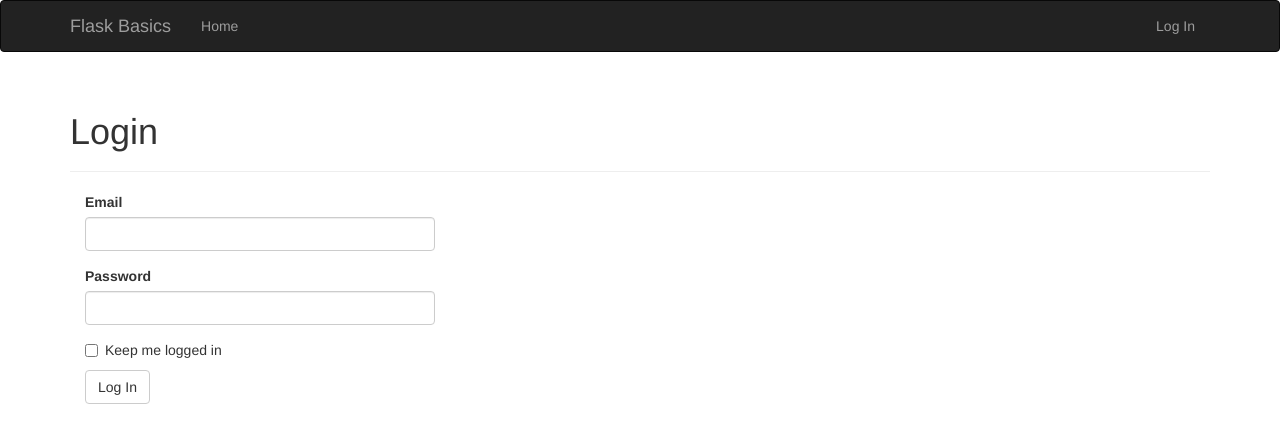
After one commit to mm-grybel/Flask-Blog, a Flask app: page /auth/login in a window 1280 px wide. The commit adds this page. Shown: the top 443 px of the page. Run offline with Flask 2, Linux system fonts and the light colour scheme; some libraries are stand-ins or nearby versions.

Commit message:
Added user authentication

```diff
--- /dev/null
+++ b/app/auth/__init__.py
@@ -0,0 +1,5 @@
+from flask import Blueprint
+
+auth = Blueprint('auth', __name__)
+
+from . import views
--- /dev/null
+++ b/app/auth/forms.py
@@ -0,0 +1,9 @@
+from flask_wtf import FlaskForm
+from wtforms import StringField, PasswordField, BooleanField, SubmitField
+from wtforms.validators import DataRequired, Length, Email
+
+class LoginForm(FlaskForm):
+    email = StringField('Email', validators=[DataRequired(), Length(1,64), Email()])
+    password = PasswordField('Password', validators=[DataRequired()])
+    remember_me = BooleanField('Keep me logged in')
+    submit = SubmitField('Log In')
--- /dev/null
+++ b/app/auth/views.py
@@ -0,0 +1,28 @@
+from flask import render_template, redirect, request, url_for, flash
+from flask_login import login_user, logout_user, login_required
+
+from . import auth
+from .forms import LoginForm
+from ..models import User
+
+@auth.route('/login', methods=['GET','POST'])
+def login():
+    form = LoginForm()
+    if form.validate_on_submit():
+        user = User.query.filter_by(email=form.email.data).first()
+        if user is not None and user.verify_password(form.password.data):
+            login_user(user, form.remember_me.data)
+            next = request.args.get('next')
+            if next is None or not next.startwith('/'):
+                next = url_for('main.index')
+            return redirect(next)
+        flash('Invalid username or password.')
+    return render_template('auth/login.html', form=form)
+
+
+@auth.route('/logout')
+@login_required
+def logout():
+    logout_user()
+    flash('You have been logged out.')
+    return redirect(url_for('main.index'))
--- a/app/requirements.txt
+++ b/app/requirements.txt
@@ -6,5 +6,6 @@ Flask-Migrate
 Flask-Moment
 Flask-SQLAlchemy
 Flask-WTF
+email-validator
 itsdangerous
 Werkzeug
--- /dev/null
+++ b/app/templates/auth/login.html
@@ -0,0 +1,13 @@
+{% extends "base.html" %}
+{% import "bootstrap/wtf.html" as wtf %}
+
+{% block title %}Social Media App - Login{% endblock %}
+
+{% block page_content %}
+<div class="page-header">
+    <h1>Login</h1>
+</div>
+<div class="col-md-4">
+    {{ wtf.quick_form(form) }}
+</div>
+{% endblock %}
--- a/app/templates/base.html
+++ b/app/templates/base.html
@@ -26,6 +26,13 @@
                     <a href="/">Home</a>
                 </li>
             </ul>
+            <ul class="nav navbar-nav navbar-right">
+                {% if current_user.is_authenticated %}
+                <li><a href="{{ url_for('auth.logout') }}">Log Out</a></li>
+                {% else %}
+                <li><a href="{{ url_for('auth.login') }}">Log In</a></li>
+                {% endif %}
+            </ul>
         </div>
     </div>
 </div>
--- a/app/templates/index.html
+++ b/app/templates/index.html
@@ -7,8 +7,8 @@
 <div class="container">
     <div class="page-header">
         <h1>Hello,
-            {% if name %}
-            {{ name }}
+            {% if current_user.is_authenticated %}
+            {{ current_user.username }}
             {% else %}
             Stranger
             {% endif %}
```
Also changed, not shown: app/__init__.py (+7 -0 lines), app/migrations/versions/7de5fd98d7d9_.py (added, +47 -0 lines), app/models.py (+8 -1 lines), app/data-dev.sqlite.
